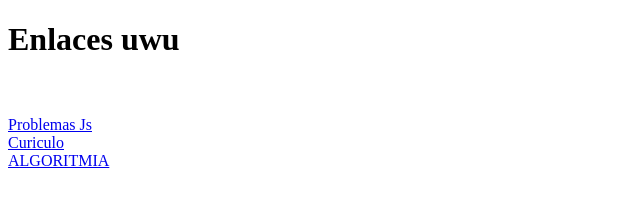
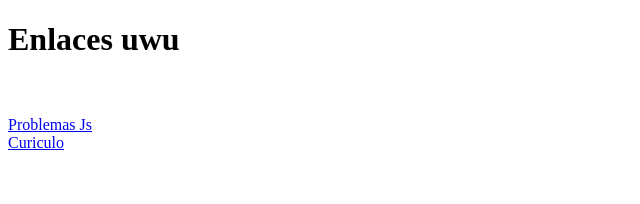
Before and after one commit to Jonh28-02/4IV9-PSyW-RIVERA-GARCIA.JONATHAN-ULISES, a plain HTML site: page enlaces.htm in a window 1280 px wide. Shown: the whole page, without its empty margins (0-640 px from the left). Drawn offline with Linux system fonts and the light colour scheme.

Commit message:
a momir 5.0

```diff
--- a/enlaces.htm
+++ b/enlaces.htm
@@ -17,7 +17,7 @@
          <br>
          <a href="TAREAS ANTERIORES/curiculo.html">Curiculo</a>
          <br>
-         <a href="ALGORITMIA/algoritmia.htm">ALGORITMIA</a>
+         <a href="ALGORITMIA/algoritmia.htm"></a>
 
      </div>
 </body>
```
